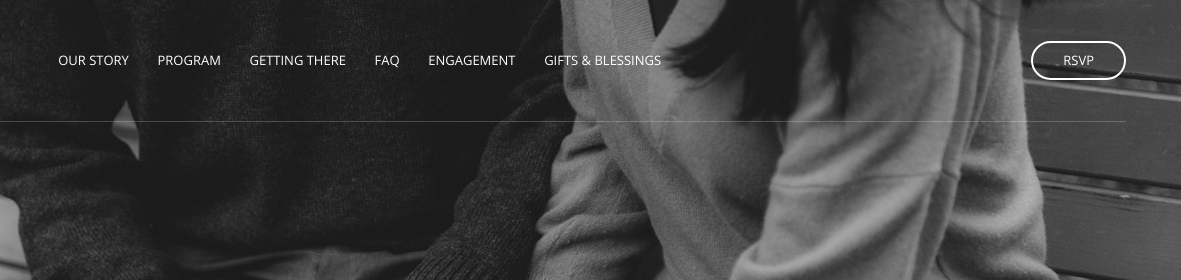
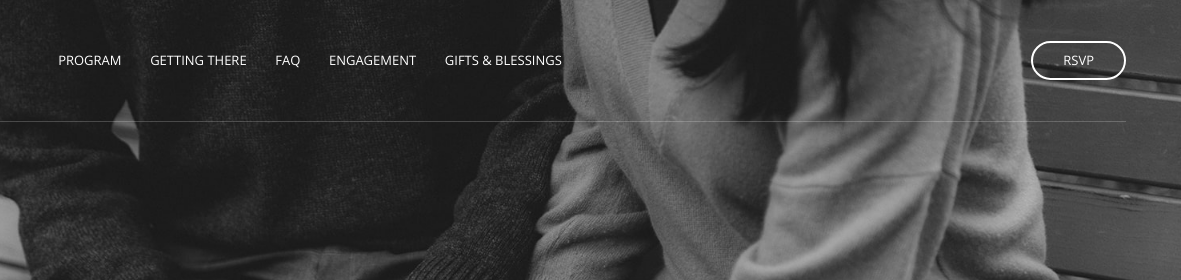
Before and after one commit to oliviayyu/oj2026, a website: page index.html in a window 1280 px wide. Shown: the top 280 px of the page, 99-1280 px from the left. Drawn offline with nearby package versions, Linux system fonts and the light colour scheme; files whose address does not match are found by name.

Commit message:
removed our story from navtab

```diff
--- a/index.html
+++ b/index.html
@@ -73,7 +73,6 @@
                 <div class="header-nav">
                     <nav>
                         <ul class="primary-nav">
-                            <li><a href="#intro">Our Story</a></li>
                             <li><a href="#events">Program</a></li>
                             <li><a href="#getting-there">Getting There</a></li>
                             <li><a href="#faq">FAQ</a></li>
```
